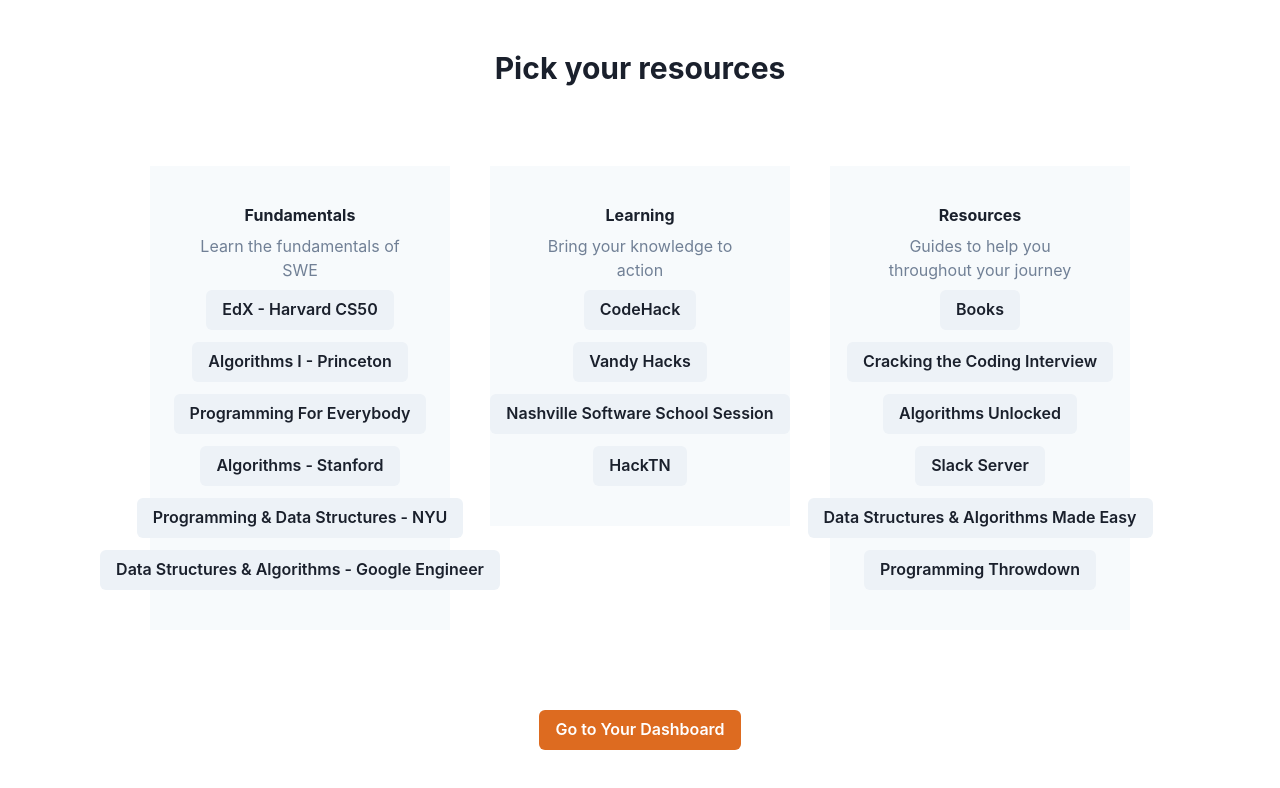
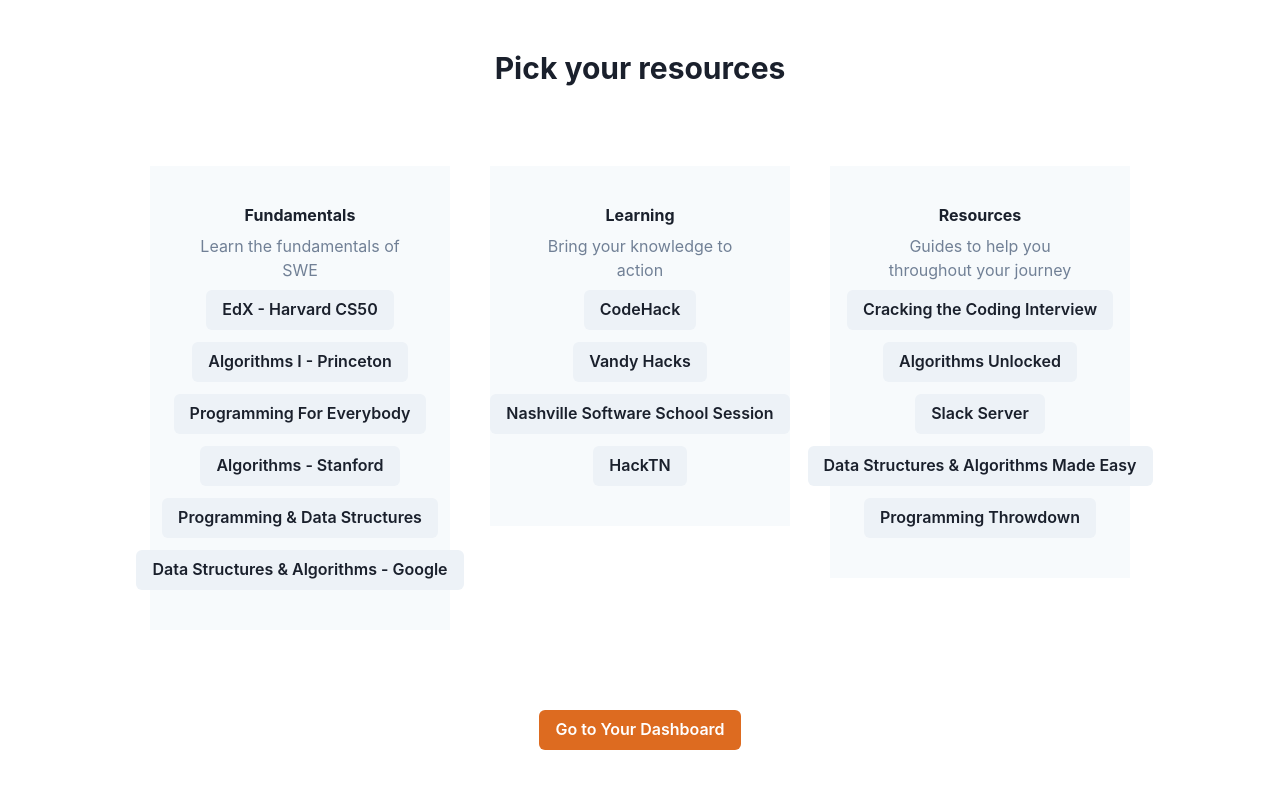
Before and after one commit to jovialis/techbreaker-hacktn, a Next.js app: page /resources in a window 1280 px wide. Shown: the top 788 px of the page. Built offline with nearby package versions, Linux system fonts and the light colour scheme.

Commit message:
more cosmetic

```diff
--- a/pages/resources.tsx
+++ b/pages/resources.tsx
@@ -13,8 +13,8 @@
 		"Algorithms I - Princeton",
 		"Programming For Everybody",
 		"Algorithms - Stanford",
-		"Programming & Data Structures - NYU",
-		"Data Structures & Algorithms - Google Engineer"
+		"Programming & Data Structures",
+		"Data Structures & Algorithms - Google"
 	];
 
 	const learning = [
@@ -25,7 +25,6 @@
 	];
 
 	const resources = [
-		"Books",
 		"Cracking the Coding Interview",
 		"Algorithms Unlocked",
 		"Slack Server",
```
